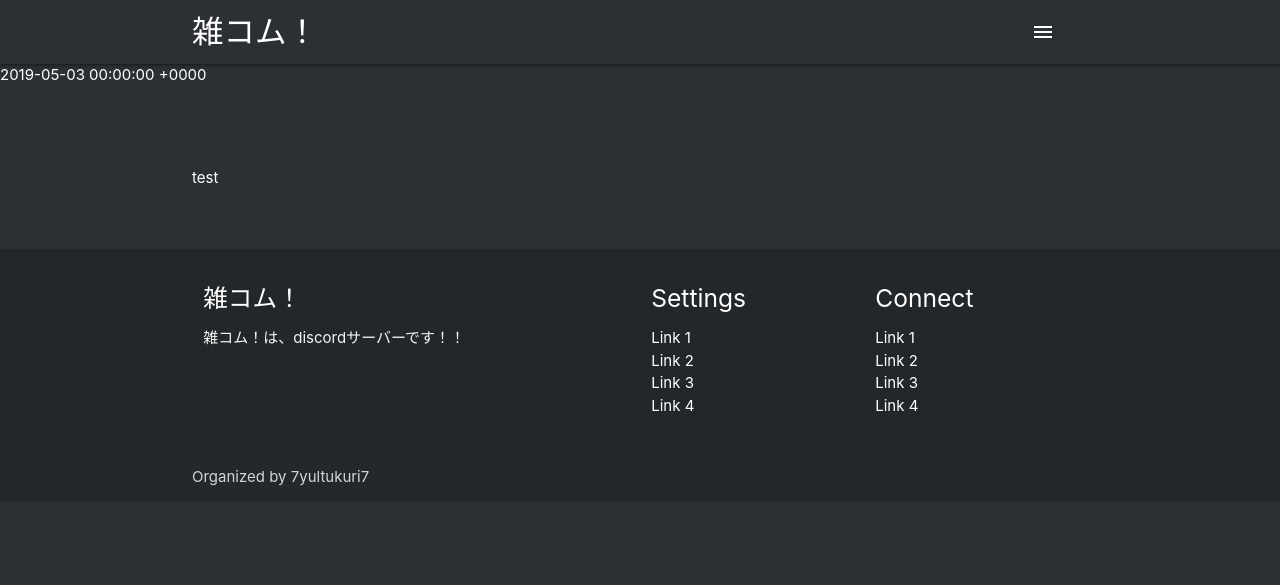
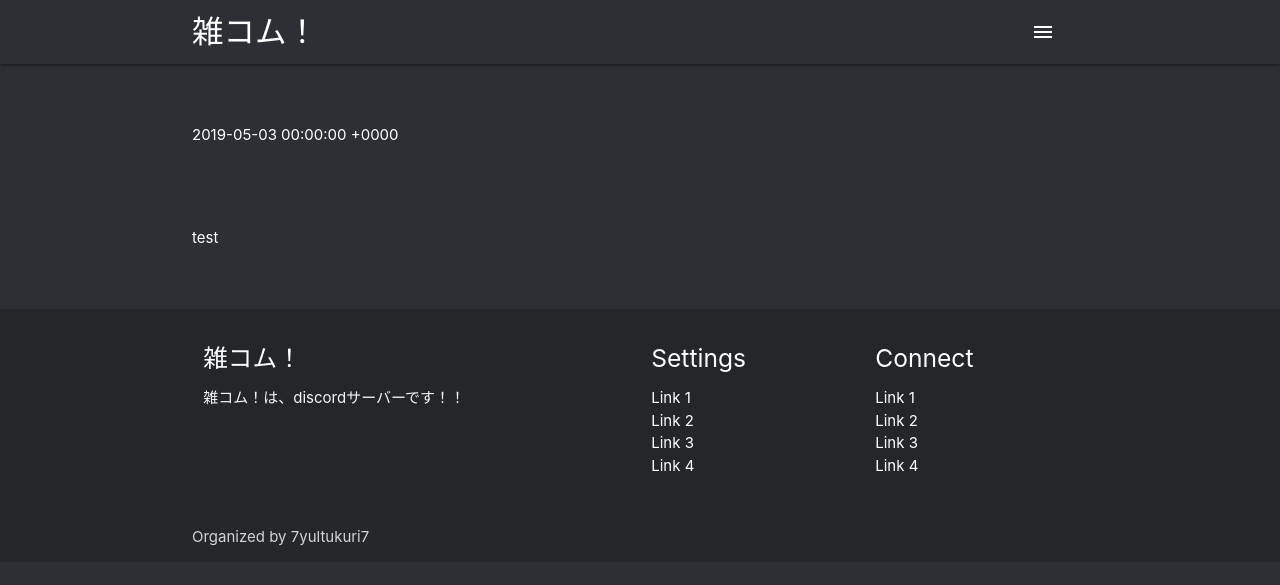
Before and after one commit to zatsukomu/zatsukomu-website-v1, a Jekyll site: the page built from docs/_pages/user/7yultukuri7.html, in a window 1280 px wide. Shown: the top 585 px of the page. Built offline with Jekyll 4.4.1, drawn with Linux system fonts in a browser that asks for light colours; nearby versions of some CDN libraries.

Commit message:
Update simple.html

```diff
--- a/docs/_layouts/simple.html
+++ b/docs/_layouts/simple.html
@@ -8,11 +8,17 @@
 
 {% include nav.html %}
 
+  <div class="section no-pad-bot" id="index-banner">
+    <div class="container">
+      <br><br>
       <div class="row center">
 
          <div class="left">{{ page.date }}</div>
       </div>
       <br><br>
+
+    </div>
+  </div>
 
   <div class="container">
     <div class="section">
```
